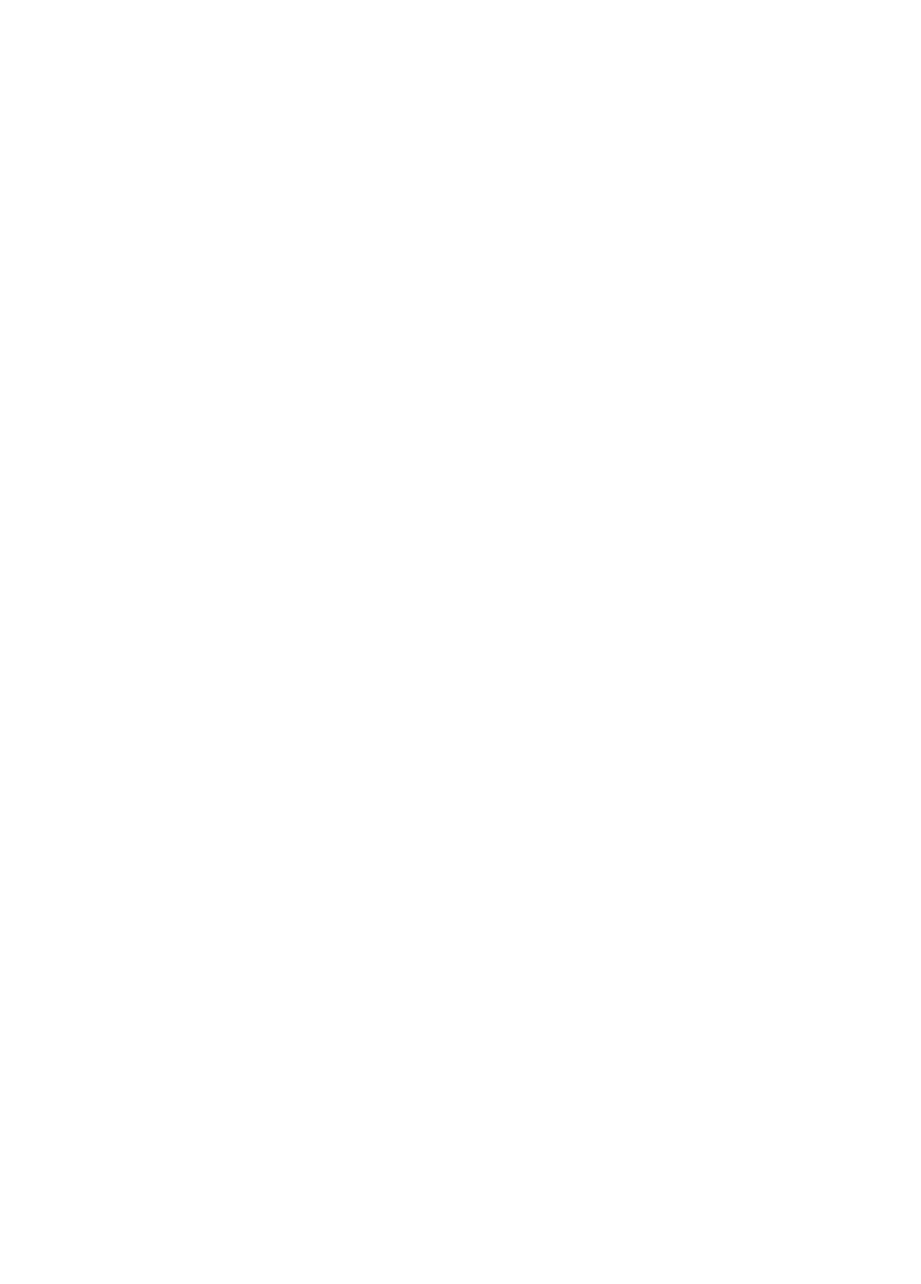
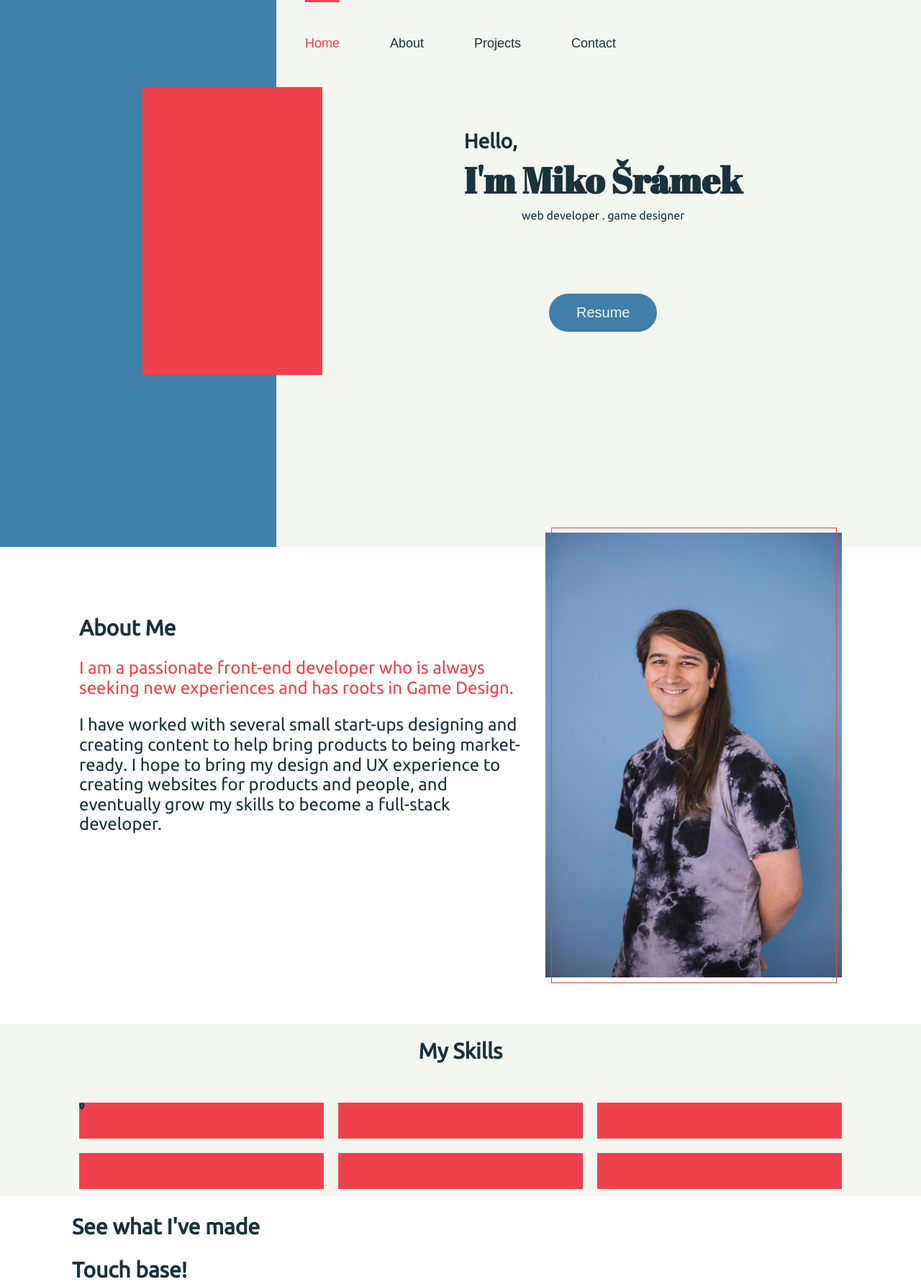
Before and after one commit to mikosramek/portfolio, a plain HTML site: page index.html in a window 1280 px wide. Shown: the whole page at 72% size. Before the commit the page ends 800 px from the top, so only its background shows below. Drawn offline with nearby package versions, Linux system fonts and the light colour scheme.

Commit message:
Adding in more content for each section

```diff
--- a/index.html
+++ b/index.html
@@ -4,20 +4,89 @@
   <meta charset="UTF-8">
   <meta name="viewport" content="width=device-width, initial-scale=1.0">
   <meta http-equiv="X-UA-Compatible" content="ie=edge">
-  <title>Miko Sramek</title>
+  <title>Miko Sramek - Web Developer</title>
 
   <link rel='stylesheet' href='styles/style.css'>
+  <link href="https://fonts.googleapis.com/css?family=Caveat+Brush|Ubuntu|Abril+Fatface&display=swap" rel="stylesheet">
+
 </head>
 <body>
   <header>
     <div class="wrapper">
+      <nav>
+        <ul>
+          <li><a href="" class="activeNav">Home</a></li>
+          <li><a href="">About</a></li>
+          <li><a href="">Projects</a></li>
+          <li><a href="">Contact</a></li>
+        </ul>
+      </nav>
+      <div class="header-content">
+        <div class="header-image">
+          <!-- <img src="./assets/2019-fall-Miko-Sramek.jpg" alt="Miko Sramek smiling in front of a blue background."> -->
+        </div>
+        <div class="header-text">
+          <h2>Hello,</h2>
+          <h1>I'm Miko Šrámek</h1>
+          <p>web developer . game designer</p>
+          <a href="" class="button header-resume">Resume</a>
+        </div>
 
+      </div>
     </div>
   </header>
   <main>
+    <!-- Start of Wrapper -->
     <div class="wrapper">
+      <section class="about-me">
+        <div class="profile-text">
+          <h2>About Me</h2>
+          <p class="text-highlight">I am a passionate front-end developer who is always seeking new experiences and has roots in Game Design.</p>
+          <p>
+            I have worked with several small start-ups designing and creating content to help bring products to being market-ready. I hope to bring my design and UX experience to creating websites for products and people, and eventually grow my skills to become a full-stack developer.
+          </p>
+        </div>
+        <div class="profile-photo">
+          <img src="./assets/2019-fall-Miko-Sramek.jpg" alt="Miko Sramek">
+        </div>
+      </section>
+    </div> <!-- End of Wrapper -->
+    <section class="my-skills">
+      <!-- Start of Wrapper -->
+      <div class="wrapper">
+        <h2>My Skills</h2>
+        <ul>
+          <li>
+            <i class='fas fa-map-marker-alt'></i>
+          </li>
+          <li>
 
-    </div>
+          </li>
+          <li>
+
+          </li>
+          <li>
+
+          </li>
+          <li>
+
+          </li>
+          <li>
+
+          </li>
+        </ul>
+      </div>
+    </section>
+    <section class="my-projects">
+      <div class="wrapper">
+        <h2>See what I've made</h2>
+      </div>
+    </section>
+    <section class="my-contacts">
+      <div class="wrapper">
+        <h2>Touch base!</h2>
+      </div>
+    </section>
   </main>
   <footer>
     <div class="wrapper">
@@ -29,5 +98,6 @@
   <!-- Main Script -->
   <script src='./scripts/script.js'></script>
   <!-- Load any other plugins here: -->
+  <script src='https://kit.fontawesome.com/97241a1aa1.js' crossorigin='anonymous'></script>
 </body>
 </html>
--- a/styles/sass/_global.scss
+++ b/styles/sass/_global.scss
@@ -1,18 +1,26 @@
+body {
+    color: $primary-black;
+}
+
 a,
 a:visited {
     text-decoration: none;
     border:none;
-    color: inherit;
 }
 
 img {
     width: 100%;
     display: block;
 }
+
 ul {
     list-style: none;
     padding: 0;
     margin: 0;
+}
+
+p,h2 {
+    font-family: $body-text;
 }
 
 .wrapper {
@@ -20,3 +28,11 @@ ul {
     width: 90%;
     margin: 0 auto;
 }
+
+.button {
+    padding: 15px 20px;
+    background-color: $secondary-accent;
+    border-radius: 100px;
+    font-size: 2rem;
+    color: $primary-white;
+}
--- a/styles/sass/_header.scss
+++ b/styles/sass/_header.scss
@@ -0,0 +1,71 @@
+header {
+  background-image: linear-gradient(to right, $secondary-accent 30%, $primary-color 30%);
+  min-height: 95vh;
+  nav {
+    ul {
+      display: flex;
+      justify-content: space-between;
+      width: 40%;
+      margin: 0 auto;
+      padding: 50px 0 0;
+      font-size: 1.8rem;
+    }
+
+    a {
+      color: $primary-black;
+      position: relative;
+    }
+    a:hover,
+    a:focus,
+    ul:not(:hover) .activeNav {
+      color: $primary-accent;
+      &::after {
+        content: '';
+        display: block;
+        width: 100%;
+        height: 5px;
+        position: absolute;
+        left: 0;
+        top: -52px;
+        background-color: $primary-accent;
+      }
+    }
+  }
+}
+h1 {
+  margin: 10px 0;
+  font-family: $header-text;
+  font-size: 5rem;
+  text-align: center;
+}
+.header-content {
+  position: relative;
+  display: flex;
+  align-items: center;
+  justify-content: space-around;
+  padding: 50px 0;
+}
+.header-image {
+  width: 250px;
+  height: 400px;
+  position: relative;
+  background-color: $primary-accent;
+}
+.header-text {
+  margin-right: 50px;
+  p {
+    margin: 0;
+    text-align: center;
+    font-size: 1.6rem;
+  }
+  h2 {
+    margin: 0;
+    font-size: 2.8rem;
+  }
+}
+.header-resume {
+  margin: 100px auto 0;
+  display: block;
+  width: 150px;
+  text-align: center;
+}
--- a/styles/sass/_main.scss
+++ b/styles/sass/_main.scss
@@ -0,0 +1,55 @@
+
+h2 {
+  font-size: 3rem;
+}
+.about-me {
+  display: flex;
+  h3,p {
+    font-size: 2.4rem;
+  }
+  .text-highlight {
+    color: $primary-accent;
+  }
+  .profile-text {
+    width: calc(60% - 20px);
+    margin: 10px;
+    padding-top: 60px;
+  }
+  .profile-photo {
+    width: calc(40% - 20px);
+    margin: 10px;
+    position: relative;
+    top: -30px;
+    &::after {
+      content: '';
+      display: block;
+      $offset: 15px;
+      width: calc(100% - #{$offset});
+      height: calc(100% + #{$offset});
+      position: absolute;
+      top: -$offset/2;
+      left: $offset/2;
+      border: 1px solid $primary-accent;
+    }
+  }
+}
+.my-skills {
+  background-color: $primary-color;
+  min-height: 150px;
+  h2 {
+    text-align: center;
+    padding: 20px;
+    color: $primary-black;
+  }
+  ul {
+    display: flex;
+    flex-wrap: wrap;
+    justify-content: space-around;
+  }
+  li {
+    width: calc(100%/3 - 20px);
+    height: 50px;
+    margin: 10px;
+    background-color: $primary-accent;
+  }
+}
--- a/styles/sass/_variables.scss
+++ b/styles/sass/_variables.scss
@@ -1,8 +1,10 @@
-$primary-color: #fff;
-$primary-accent: #444;
+$primary-color: #F3F7F0;
+$secondary-color: #3f7fa9;
+$primary-accent: #EF414C;
+$secondary-accent: #3F7FA9;
 
-$primary-black: #000;
-$primary-white: #fff;
+$primary-black: #19323C;
+$primary-white: #F3F7F0;
 
 $translucentBlack: transparentize($primary-black, 0.4);
 
@@ -10,8 +12,17 @@ $font-serif: serif;
 $font-sans-serif: sans-serif;
 
 
-$first-break: 1250px;
-$second-break: 1125px;
-$third-break: 980px;
-$fourth-break: 750px;
-$fifth-break: 400px;
+
+$body-text: 'Ubuntu', sans-serif;
+
+$header-text: 'Abril Fatface', cursive;
+
+
+/*
+accent: #EF414C
+primary: #F3F7F0
+secondary: #19323C
+tertiary: #3F7FA9
+yellow: #F8EC70
+red: #F0575A
+*/
```
Also changed, not shown: assets/2019-fall-Miko-Sramek.jpg (added), styles/style.css.
